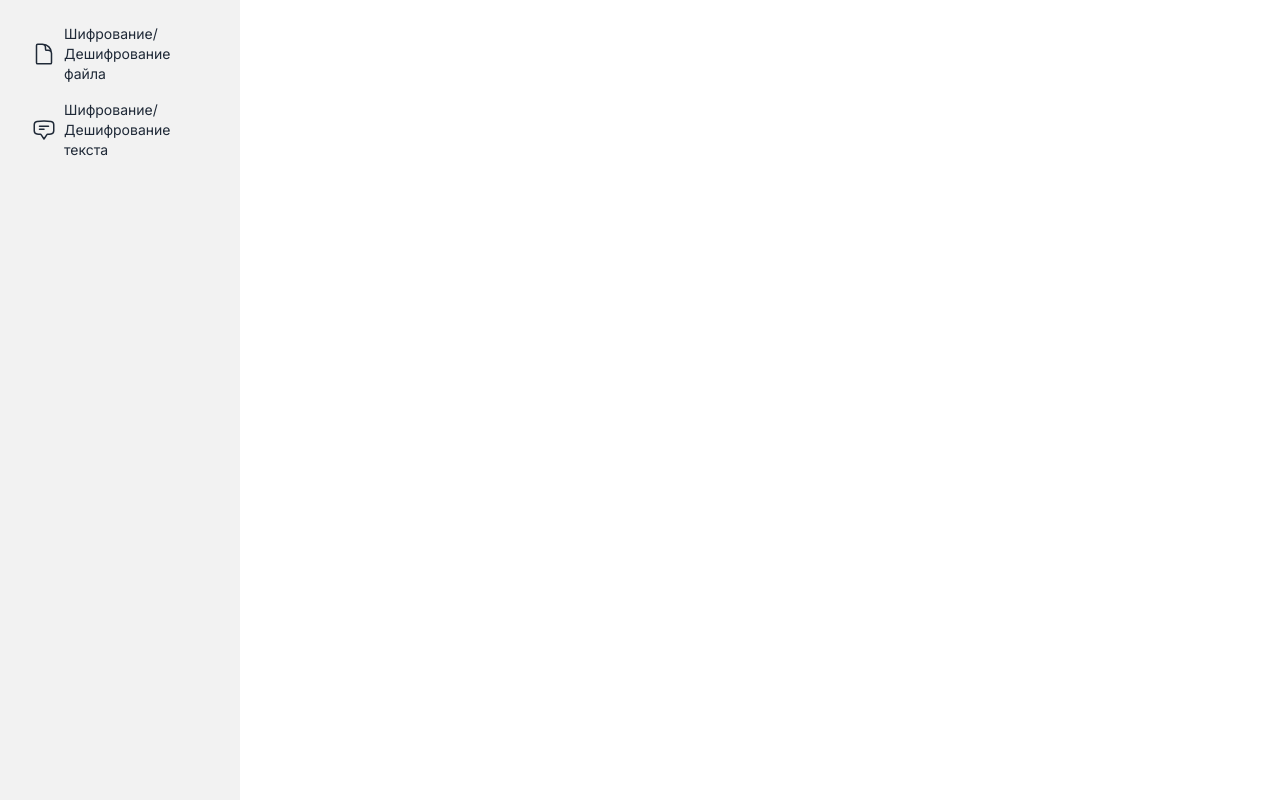
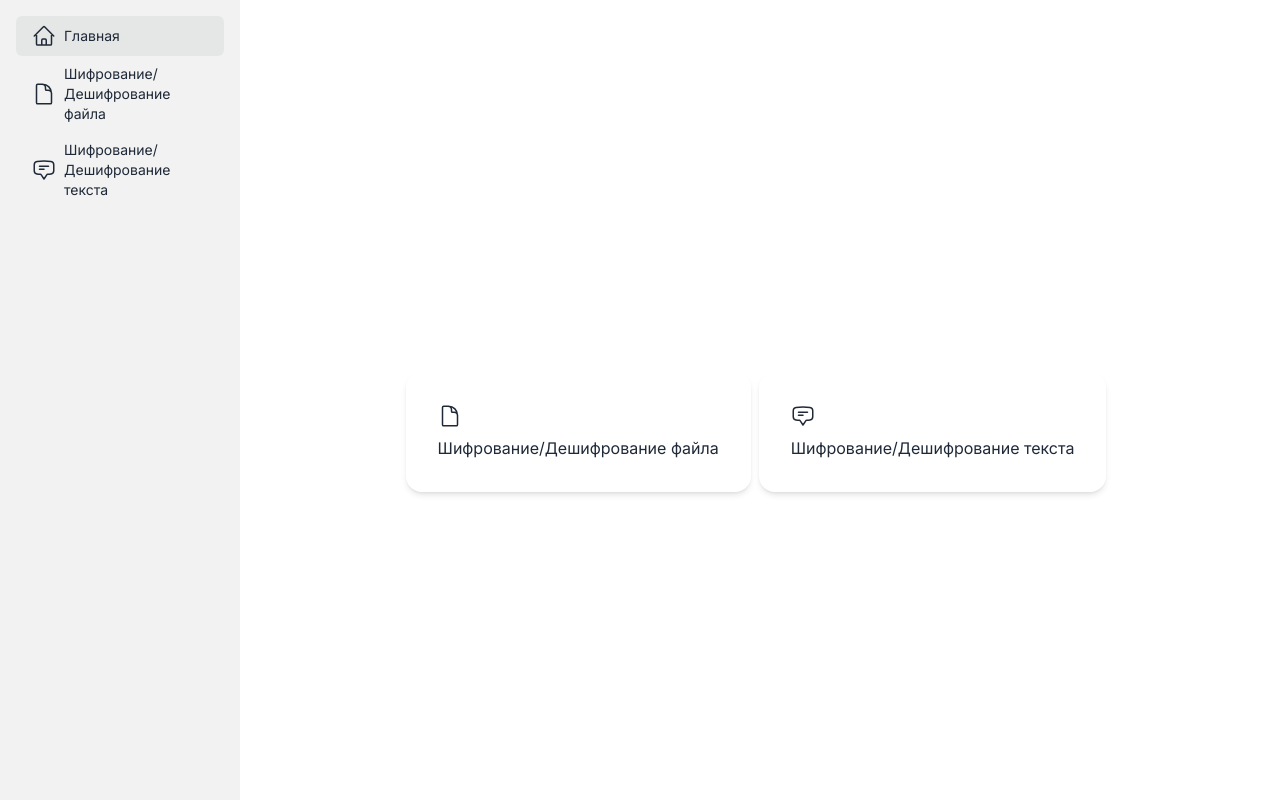
Before and after one commit to cp2112/cp2112.github.io, a Next.js app: page / in a window 1280 px wide. Built offline with nearby package versions, Linux system fonts and the light colour scheme.

Commit message:
Add files via upload

```diff
--- a/src/app/UI/Drawer/Drawer.tsx
+++ b/src/app/UI/Drawer/Drawer.tsx
@@ -1,5 +1,5 @@
 'use client'
-import React from 'react';
+import React, {useState} from 'react';
 import Link from "next/link";
 import appStore from "@/app/lib/store/app-store";
 import {observer} from "mobx-react-lite";
@@ -10,9 +10,18 @@ interface IDrawer {
 }
 
 export const Drawer = observer(({children}: IDrawer) => {
-
+    const [stateBtn, setStateBtn] = useState(false)
 
     const data = [
+        {
+            id: 0,
+            href: '/',
+            icon: <svg xmlns="http://www.w3.org/2000/svg" fill="none" viewBox="0 0 24 24" strokeWidth={1.5} stroke="currentColor" className="w-6 h-6">
+                <path strokeLinecap="round" strokeLinejoin="round" d="M2.25 12l8.954-8.955c.44-.439 1.152-.439 1.591 0L21.75 12M4.5 9.75v10.125c0 .621.504 1.125 1.125 1.125H9.75v-4.875c0-.621.504-1.125 1.125-1.125h2.25c.621 0 1.125.504 1.125 1.125V21h4.125c.621 0 1.125-.504 1.125-1.125V9.75M8.25 21h8.25" />
+            </svg>
+            ,
+            title: 'Главная'
+        },
         {
             id: 1,
             href: '/page/encryptDecryptFile',
@@ -38,17 +47,29 @@ export const Drawer = observer(({children}: IDrawer) => {
 
     return (
         <div className="drawer lg:drawer-open">
-            <input id="my-drawer-2" type="checkbox" className="drawer-toggle"/>
+            <input id="my-drawer-2" type="checkbox" checked={stateBtn} onClick={()=>setStateBtn(true)} className="drawer-toggle"/>
             <div className="drawer-content flex flex-col items-center justify-center">
-                <label htmlFor="my-drawer-2" className="btn btn-primary drawer-button lg:hidden">Open drawer</label>
+                <div className='navbar'>
+                    <div className='navbar-start'><label htmlFor="my-drawer-2"
+                                                         className="btn btn-ghost drawer-button lg:hidden">
+                        <svg xmlns="http://www.w3.org/2000/svg" fill="none" viewBox="0 0 24 24" strokeWidth={1.5}
+                             stroke="currentColor" className="w-6 h-6">
+                            <path strokeLinecap="round" strokeLinejoin="round"
+                                  d="M3.75 6.75h16.5M3.75 12h16.5m-16.5 5.25h16.5"/>
+                        </svg>
+                    </label></div>
+                    <div className='navbar-center'></div>
+                    <div className='navbar-end'></div>
+                </div>
                 {children}
             </div>
             <div className="drawer-side">
                 <label htmlFor="my-drawer-2" aria-label="close sidebar" className="drawer-overlay"></label>
                 <ul className="menu p-4 w-60 min-h-full bg-base-200 text-base-content">
                     {
-                        data.map((item,index) => (
-                            <li key={`draw-${index}`} className={item.id === appStore.page ? 'bg-base-300 rounded-md' : 'rounded-md'}>
+                        data.map((item, index) => (
+                            <li onClick={()=>setStateBtn(false)} key={`draw-${index}`}
+                                className={item.id === appStore.page ? 'bg-base-300 rounded-md' : 'rounded-md'}>
                                 <Link href={item.href}>
                                     {item.icon}
                                     {item.title}
--- a/src/app/globals.scss
+++ b/src/app/globals.scss
@@ -10,3 +10,12 @@
 .textarea-disabled, .textarea:disabled, .textarea[disabled] {
   cursor: pointer;
 }
+.animate {
+  opacity: 0;
+  animation: ani 1s forwards;
+}
+
+@keyframes ani {
+  0% {opacity: 0;}
+  100% {opacity: 1;}
+}
--- a/src/app/page.tsx
+++ b/src/app/page.tsx
@@ -1,12 +1,47 @@
-
-import React from 'react';
+'use client'
+import React, {useEffect} from 'react';
+import Link from "next/link";
+import appStore from "@/app/lib/store/app-store";
 
 
 const Home: React.FC = () => {
+    useEffect(() => {
+        appStore.setPage(0)
+    }, [])
+    const data = [
+        {
+            id: 1,
+            href: '/page/encryptDecryptFile',
+            icon: <svg xmlns="http://www.w3.org/2000/svg" fill="none" viewBox="0 0 24 24" strokeWidth={1.5}
+                       stroke="currentColor" className="w-6 h-6">
+                <path strokeLinecap="round" strokeLinejoin="round"
+                      d="M19.5 14.25v-2.625a3.375 3.375 0 00-3.375-3.375h-1.5A1.125 1.125 0 0113.5 7.125v-1.5a3.375 3.375 0 00-3.375-3.375H8.25m2.25 0H5.625c-.621 0-1.125.504-1.125 1.125v17.25c0 .621.504 1.125 1.125 1.125h12.75c.621 0 1.125-.504 1.125-1.125V11.25a9 9 0 00-9-9z"/>
+            </svg>,
+            title: ' Шифрование/Дешифрование файла'
+        },
+        {
+            id: 2,
+            href: '/page/encryptDecryptText',
+            icon: <svg xmlns="http://www.w3.org/2000/svg" fill="none" viewBox="0 0 24 24" strokeWidth={1.5}
+                       stroke="currentColor" className="w-6 h-6">
+                <path strokeLinecap="round" strokeLinejoin="round"
+                      d="M7.5 8.25h9m-9 3H12m-9.75 1.51c0 1.6 1.123 2.994 2.707 3.227 1.129.166 2.27.293 3.423.379.35.026.67.21.865.501L12 21l2.755-4.133a1.14 1.14 0 01.865-.501 48.172 48.172 0 003.423-.379c1.584-.233 2.707-1.626 2.707-3.228V6.741c0-1.602-1.123-2.995-2.707-3.228A48.394 48.394 0 0012 3c-2.392 0-4.744.175-7.043.513C3.373 3.746 2.25 5.14 2.25 6.741v6.018z"/>
+            </svg>,
+            title: ' Шифрование/Дешифрование текста'
+        },
 
+    ]
     return (
-        <div className='flex flex-col items-center justify-center'>
-
+        <div className='flex flex-col items-center justify-center animate'>
+           <div className='flex'>
+               {
+                   data.map((item)=>(
+                       <Link href={item.href} className='card card-body shadow-md mr-2 cursor-pointer hover:shadow-2xl'>
+                           {item.icon}{item.title}
+                       </Link>
+                   ))
+               }
+           </div>
         </div>
     );
 };
--- a/src/app/page/encryptDecryptFile/page.tsx
+++ b/src/app/page/encryptDecryptFile/page.tsx
@@ -12,7 +12,7 @@ const EncryptDecryptFile: React.FC = () => {
         appStore.setPage(1)
     }, [])
     return (
-        <div className='flex flex-col items-center justify-center'>
+        <div className='flex flex-col items-center justify-center animate'>
             <div>
                 <div className='flex'>
                     <input
--- a/src/app/page/encryptDecryptText/page.tsx
+++ b/src/app/page/encryptDecryptText/page.tsx
@@ -37,9 +37,9 @@ function EncryptDecryptText() {
 
 
     return (
-        <div className='text-right'>
+        <div className='text-right animate'>
             <div role="tablist" className="tabs tabs-boxed mb-8 ">
-                <a onClick={() => setState(true)} role="tab" className={`tab ${state && "tab-active"}`}>
+                <a onClick={() => setState(true)} role="tab" className={`tab ${state && "bg-neutral text-white"}`}>
                     <svg style={{marginRight: '10px'}} xmlns="http://www.w3.org/2000/svg" fill="none"
                          viewBox="0 0 24 24" strokeWidth={1.5}
                          stroke="currentColor" className="w-6 h-6">
@@ -47,7 +47,7 @@ function EncryptDecryptText() {
                               d="M16.5 10.5V6.75a4.5 4.5 0 10-9 0v3.75m-.75 11.25h10.5a2.25 2.25 0 002.25-2.25v-6.75a2.25 2.25 0 00-2.25-2.25H6.75a2.25 2.25 0 00-2.25 2.25v6.75a2.25 2.25 0 002.25 2.25z"/>
                     </svg>
                     Зашифровать</a>
-                <a onClick={() => setState(false)} role="tab" className={`tab ${!state && "tab-active"}`}>
+                <a onClick={() => setState(false)} role="tab" className={`tab ${!state && "bg-neutral text-white"}`}>
                     <svg style={{marginRight: '10px'}} xmlns="http://www.w3.org/2000/svg" fill="none"
                          viewBox="0 0 24 24" strokeWidth={1.5}
                          stroke="currentColor" className="w-6 h-6">
```
